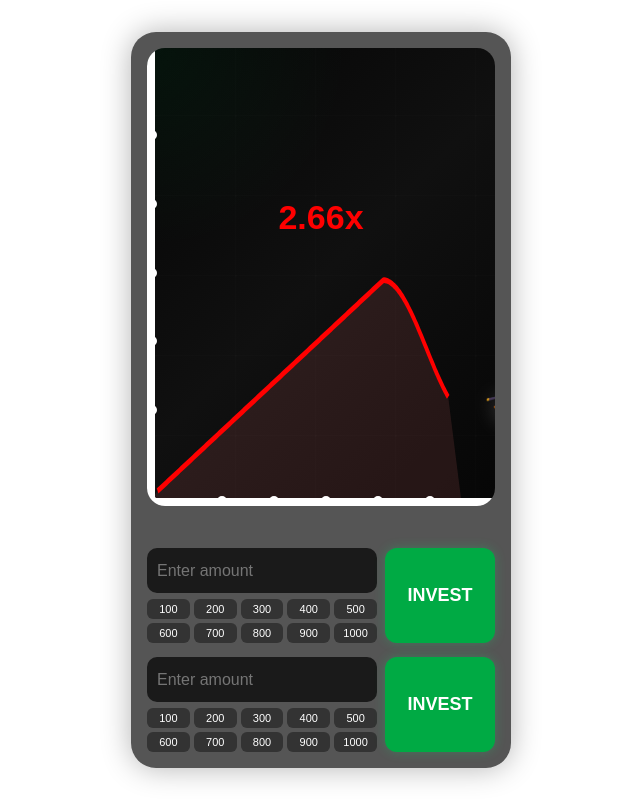
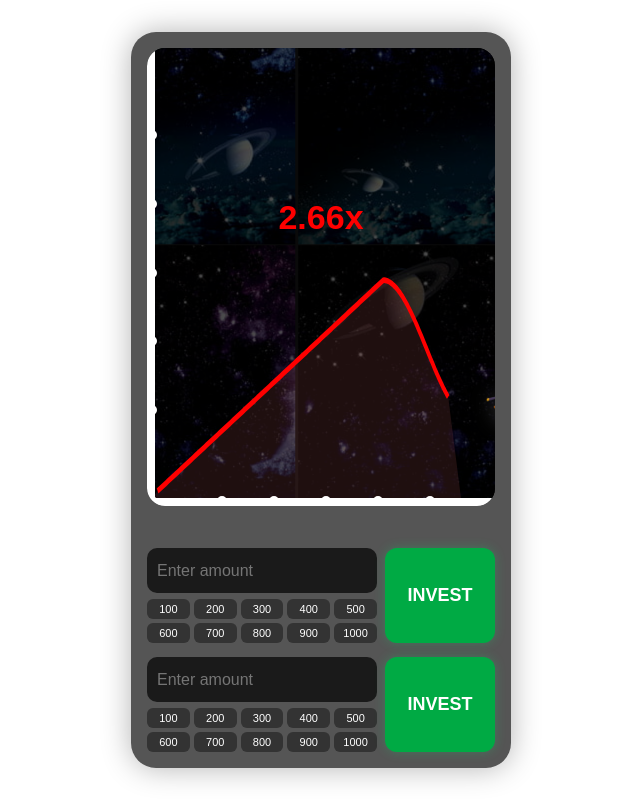
Before and after one commit to awedebbyie/investment-app, a plain HTML site: page index.html in a window 1280 px wide. Shown: the whole page, without its empty margins (319-959 px from the left). Drawn offline with Linux system fonts and the light colour scheme.

Commit message:
working background and graph checkpoint

```diff
--- a/style.css
+++ b/style.css
@@ -76,6 +76,9 @@ body{
 
 .graph-area::before{
 
+    position: relative;
+    overflow: hidden;
+
     content:"";
 
     position:absolute;
@@ -103,10 +106,15 @@ body{
             transparent 80px
         );
 
+
     animation:
         moveGrid 18s linear infinite;
 
     z-index:0;
+
+    background-image: url("bg.png");
+    background-color: rgba(0, 0, 0, 0.7);
+    background-blend-mode: darken;
 }
 
 @keyframes moveGrid{
```
Also changed, not shown: background.jpg (added), bg.png (added).
